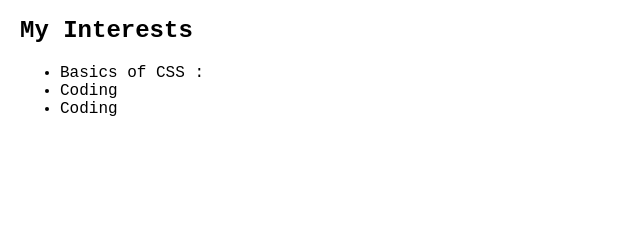
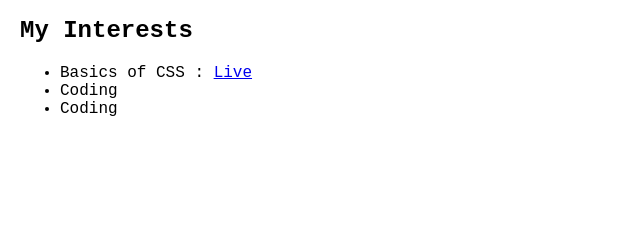
Before and after one commit to Pratik33/Web, a plain HTML site: page CSS/LectureOne.html in a window 1280 px wide. Shown: the part 220-457 px from the top of the page, 0-640 px from the left. Drawn offline with Linux system fonts and the light colour scheme.

Commit message:
css - button added

```diff
--- a/CSS/LectureOne.html
+++ b/CSS/LectureOne.html
@@ -53,7 +53,7 @@
         <section>
             <h2>My Interests</h2>
             <ul>
-                <li>Basics of CSS : <a href = 'https://pratik33.github.io/Web/CSS/index.html'></a> </li>
+                <li>Basics of CSS : <a href = 'https://pratik33.github.io/Web/CSS/index.html'> Live</a> </li>
                 <li>Coding</li>
                 <li>Coding</li>
             </ul>
```
Also changed, not shown: CSS/index.html (+1 -1 lines).
